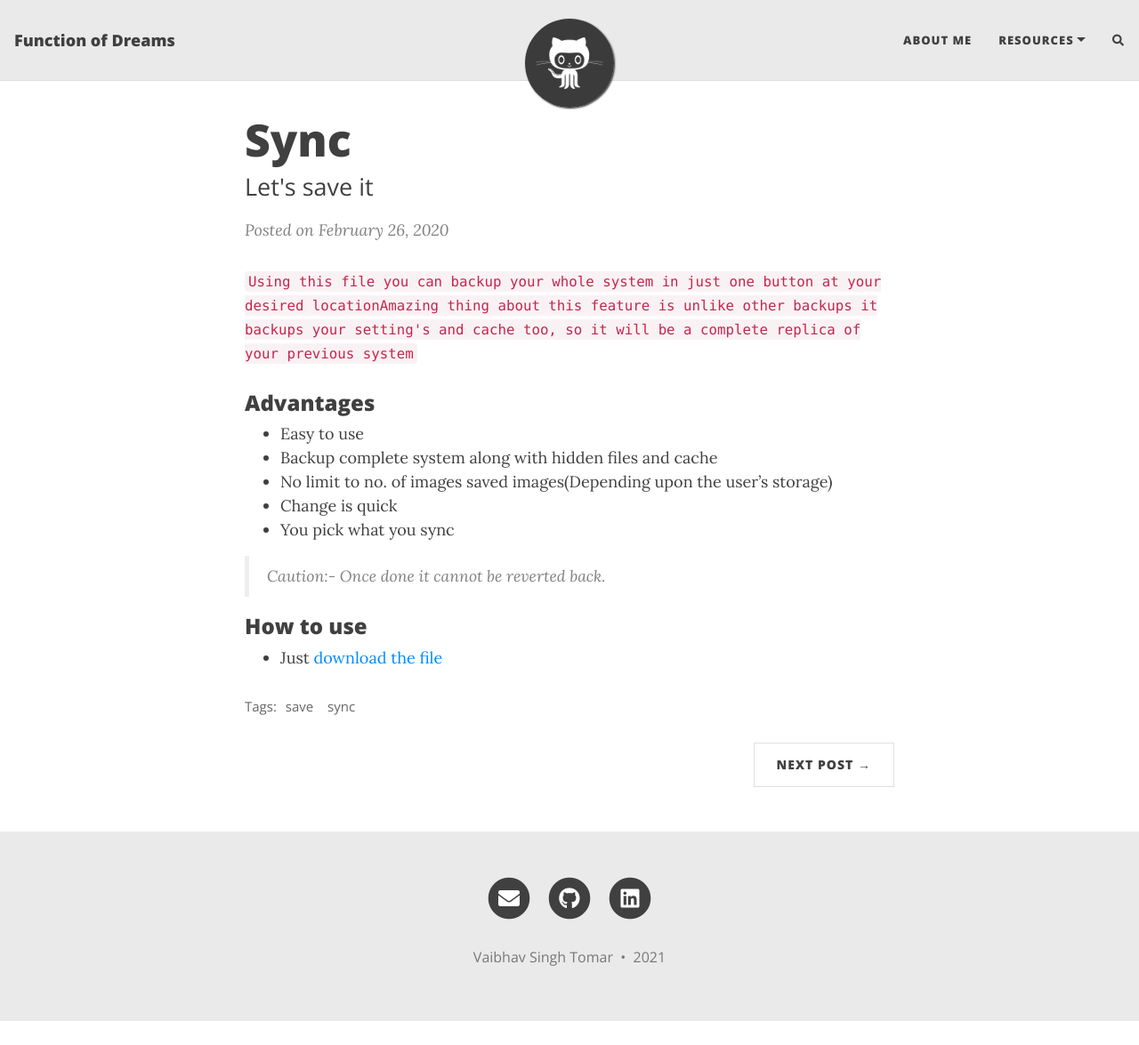
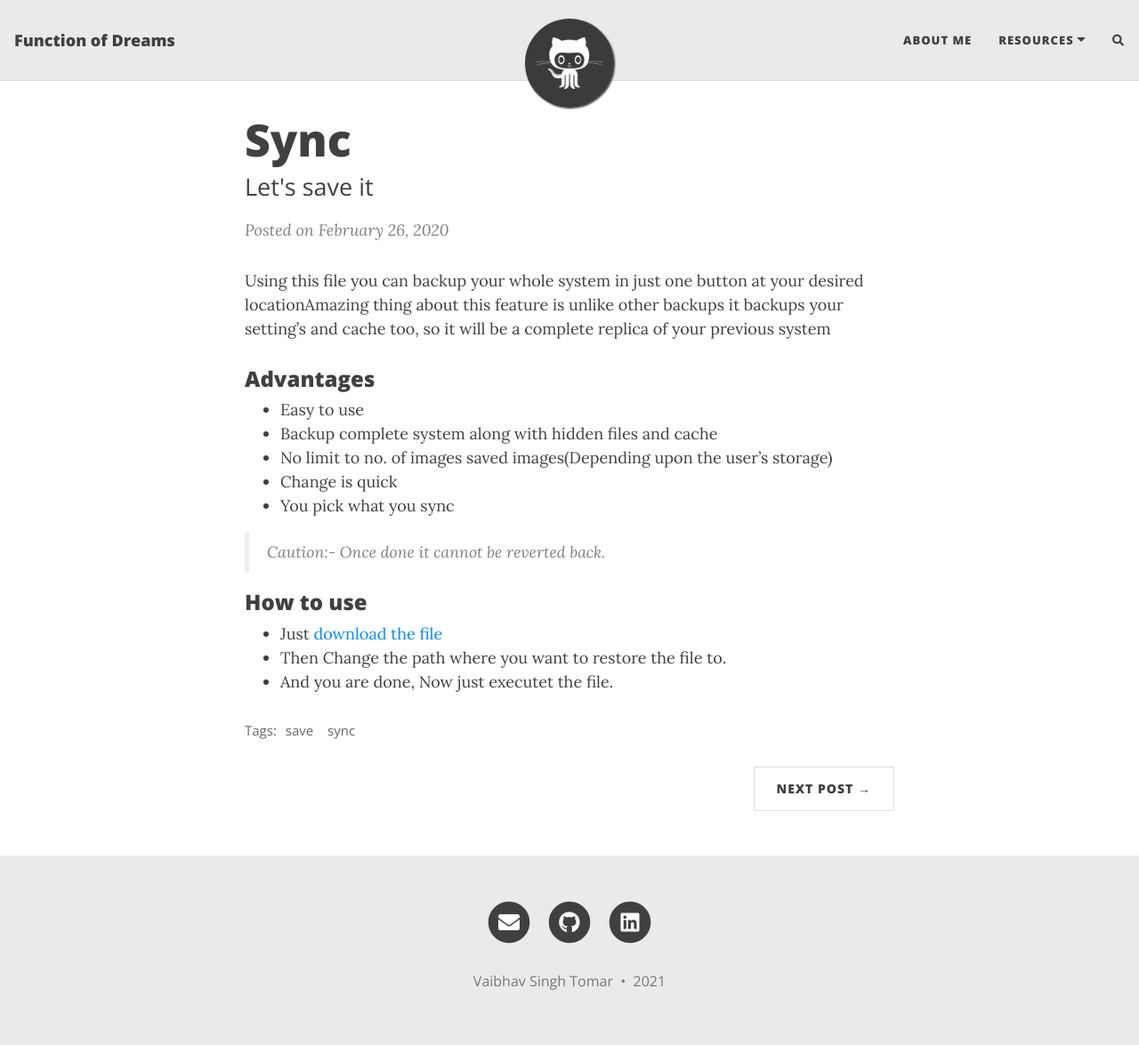
Before and after one commit to vstflugel/flugel.github.io, a Jekyll site: the page built from _posts/2020-02-26-flake-it-till-you-make-it.md, in a window 1280 px wide and 1175 px high. Shown: the whole window at 89% size. Built offline with Jekyll 4.4.1, drawn with Linux system fonts in a browser that asks for light colours; nearby versions of some CDN libraries; comment, search, counter and statistics services are not loaded.

```diff
--- a/_posts/2020-02-26-flake-it-till-you-make-it.md
+++ b/_posts/2020-02-26-flake-it-till-you-make-it.md
@@ -6,7 +6,7 @@
 ---
 
 
-`Using this file you can backup your whole system in just one button at your desired locationAmazing thing about this feature is unlike other backups it backups your setting's and cache too, so it will be a complete replica of your previous system`
+Using this file you can backup your whole system in just one button at your desired locationAmazing thing about this feature is unlike other backups it backups your setting's and cache too, so it will be a complete replica of your previous system
 
 ### Advantages
 
@@ -20,4 +20,6 @@
 
 ### How to use
 
-- Just [download the file]()
+- Just [download the file](https://github.com/vstflugel/Algo-Channel-Youtube/raw/main/Profile%20and%20banner%20photos%20for%20channel/4589382.jpg)
+- Then Change the path where you want to restore the file to.
+- And you are done, Now just executet the file.
```
Also changed, not shown: 1 other file.
